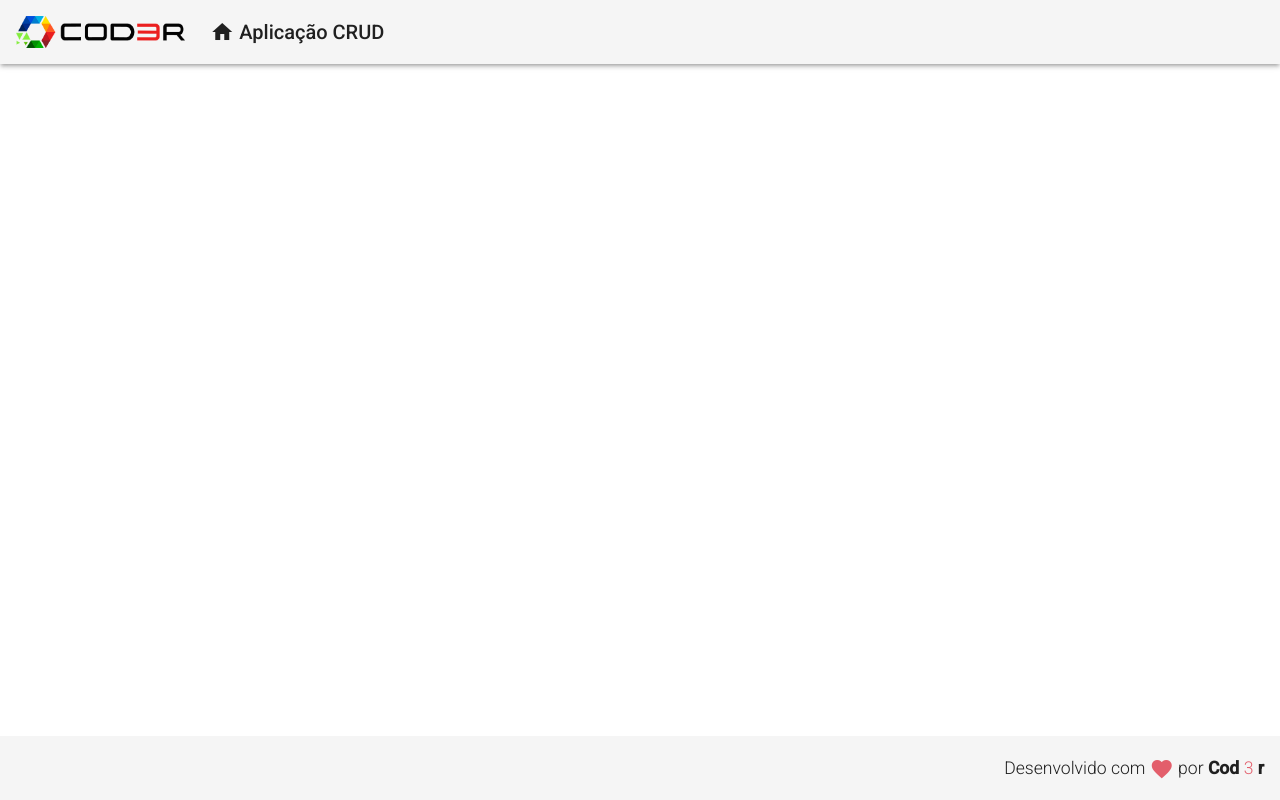
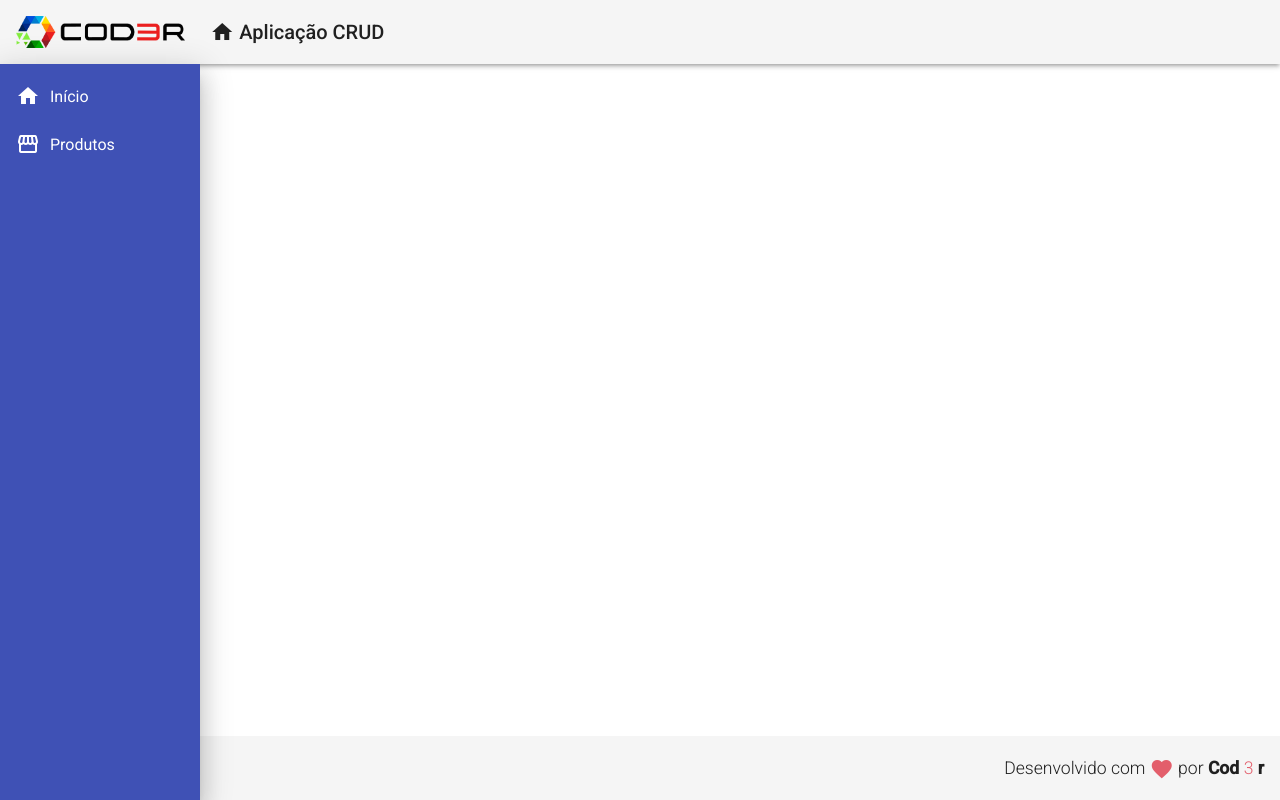
Before and after one commit to felixtitonina/Angular-crud, an Angular app: page / in a window 1280 px wide. Built offline with nearby package versions, Linux system fonts and the light colour scheme.

Commit message:
Termino do componente nav

```diff
--- a/src/app/app.component.html
+++ b/src/app/app.component.html
@@ -1,2 +1,3 @@
 <app-header></app-header>
+<app-nav></app-nav>
 <app-foolter></app-foolter>
--- /dev/null
+++ b/src/app/components/template/nav/nav.component.css
@@ -0,0 +1,13 @@
+.sidenav {
+    background-color: #3f51b5;
+    width: 200px;
+
+}
+
+.sidenav a {
+    color: #fff;
+
+}
+.sidenav i {
+    padding-right: 10px;
+}
--- /dev/null
+++ b/src/app/components/template/nav/nav.component.html
@@ -0,0 +1,18 @@
+<mat-sidenav-container class="container">
+    <mat-sidenav class="sidenav" mode="sise" opened fixedInViewport="true" fixedTopGap="64">
+        <mat-nav-list class="nav-list">
+            <a mat-list-item>
+                <i class="material-icons">
+                    home
+                </i>
+                Início
+            </a>
+            <a mat-list-item>
+                <i class="material-icons">
+                    storefront
+                </i>
+                Produtos
+            </a>
+        </mat-nav-list>
+    </mat-sidenav>
+</mat-sidenav-container>
--- /dev/null
+++ b/src/app/components/template/nav/nav.component.ts
@@ -0,0 +1,15 @@
+import { Component, OnInit } from '@angular/core';
+
+@Component({
+  selector: 'app-nav',
+  templateUrl: './nav.component.html',
+  styleUrls: ['./nav.component.css']
+})
+export class NavComponent implements OnInit {
+
+  constructor() { }
+
+  ngOnInit(): void {
+  }
+
+}
```
Also changed, not shown: src/app/app.module.ts (+10 -3 lines), 1 other file (tests, documents, lock files or other folders).
